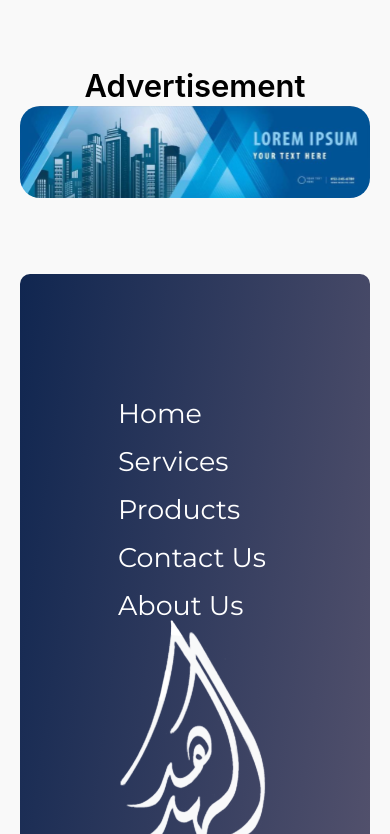
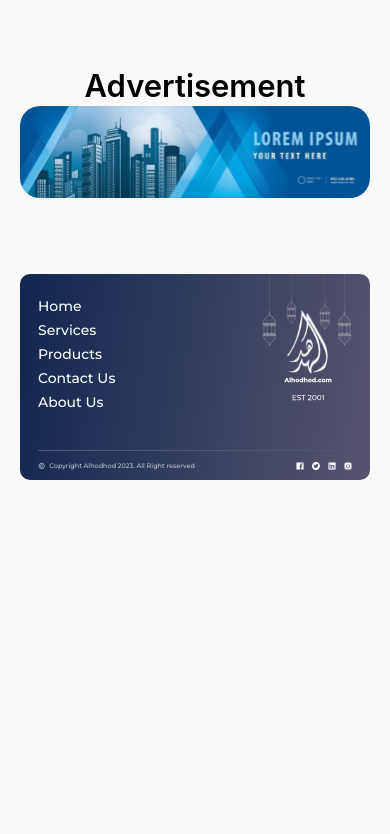
Before and after one commit to SaadBinWaheed-og/alhodhod-forked, a Next.js app: page / in a window 390 px wide. Shown: the part 3524-4358 px from the top of the page. After the commit the page ends 4024 px from the top, so only its background shows below. Built offline with nearby package versions, Linux system fonts and the light colour scheme; no server answers.

Commit message:
make footer responsive

```diff
--- a/src/app/common/components/Footer/Footer.styled.tsx
+++ b/src/app/common/components/Footer/Footer.styled.tsx
@@ -1,13 +1,19 @@
 import { styled } from "styled-components";
 import Link from "next/link";
+import Image from "next/image";
+import { Divider as UiDivider } from "antd";
 
 export const FooterWrapper = styled.div`
-  padding: 0px 20px;
+  padding: 0px 20px 20px;
 `;
 export const FooterContainer = styled.div`
   border-radius: 10px;
   background: linear-gradient(98deg, #102650 -0.23%, #54526d 94.26%);
   padding: 128px 98px 43px 98px;
+
+  @media screen and (max-width: 768px) {
+    padding: 0px 18px 8px 18px;
+  }
 `;
 
 export const UiLink = styled(Link)`
@@ -16,6 +22,13 @@ export const UiLink = styled(Link)`
   font-size: 27px;
   font-weight: 400;
   line-height: 24px;
+
+  @media screen and (max-width: 768px) {
+    font-size: 13.944px;
+    font-style: normal;
+    font-weight: 500;
+    line-height: normal;
+  }
 `;
 export const LogoContainer = styled.div`
   top: 40px;
@@ -28,6 +41,9 @@ export const WebsiteAddress = styled.div`
   font-weight: 800;
   color: white;
   text-align: center;
+  @media screen and (max-width: 768px) {
+    display: none;
+  }
 `;
 
 export const WebsiteSince = styled.div`
@@ -36,6 +52,9 @@ export const WebsiteSince = styled.div`
   font-size: 20px;
   font-weight: 500;
   text-align: center;
+  @media screen and (max-width: 768px) {
+    display: none;
+  }
 `;
 
 export const CopyRight = styled.div`
@@ -45,4 +64,56 @@ export const CopyRight = styled.div`
   font-size: 18px;
   font-weight: 500;
   line-height: 24px;
+  @media screen and (max-width: 768px) {
+    font-size: 6.49px;
+    font-style: normal;
+    font-weight: 500;
+    line-height: normal;
+  }
 `;
+
+export const UiList = styled.div`
+  display: flex;
+  flex-direction: column;
+  row-gap: 24px;
+  @media screen and (max-width: 768px) {
+    row-gap: 8px;
+    padding-top: 24px;
+  }
+`;
+
+export const DesignImageMobile = styled(Image)`
+  @media screen and (min-width: 769px) {
+    display: none;
+  }
+`;
+
+export const DesignImageDesktop = styled(Image)`
+  @media screen and (max-width: 768px) {
+    display: none;
+  }
+`;
+
+export const Divider = styled(UiDivider)`
+  margin-top: 65px;
+  @media screen and (max-width: 768px) {
+    margin-top: 40px;
+    margin-bottom: 4px;
+  }
+`;
+
+export const IconContainer = styled.div`
+  font-size: 20px;
+  color: #fff;
+  @media screen and (max-width: 768px) {
+    font-size: 8px;
+  }
+`;
+
+export const CRIcon = styled.div`
+  font-size: 20px;
+  color: #bec2cf;
+  @media screen and (max-width: 768px) {
+    font-size: 8px;
+  }
+`;
--- a/src/app/common/components/Footer/Footer.tsx
+++ b/src/app/common/components/Footer/Footer.tsx
@@ -21,35 +21,38 @@ export const Footer: React.FC = () => {
         <Styled.FooterContainer>
           <Row justify="space-between">
             <Col>
-              <Space size={24} direction="vertical">
+              <Styled.UiList>
                 <Styled.UiLink href="/">Home</Styled.UiLink>
                 <Styled.UiLink href="/services">Services</Styled.UiLink>
                 <Styled.UiLink href="/products">Products</Styled.UiLink>
                 <Styled.UiLink href="/contact">Contact Us</Styled.UiLink>
                 <Styled.UiLink href="/about">About Us</Styled.UiLink>
-              </Space>
+              </Styled.UiList>
             </Col>
             <Col>
               <Styled.LogoContainer>
-                <Image src={logo} alt="Al-hodhod logo" quality={100} />
+                <Styled.DesignImageDesktop
+                  src={logo}
+                  alt="Al-hodhod logo"
+                  quality={100}
+                />
+                <Styled.DesignImageMobile
+                  src={"/images/footerDesign.svg"}
+                  alt="Al-hodhod logo"
+                  width={90}
+                  height={130}
+                  quality={100}
+                />
                 <Styled.WebsiteAddress>Alhodhod.com</Styled.WebsiteAddress>
                 <Styled.WebsiteSince>EST 2001</Styled.WebsiteSince>
               </Styled.LogoContainer>
             </Col>
           </Row>
-          <Divider style={{ marginTop: "65px", backgroundColor: "#545D79" }} />
+          <Styled.Divider style={{ backgroundColor: "#545D79" }} />
           <Row justify="space-between">
             <Col>
               <Space size={4}>
-                <div
-                  style={{
-                    width: "16px",
-                    height: "16px",
-                    color: "#BEC2CF",
-                  }}
-                >
-                  ©
-                </div>
+                <Styled.CRIcon>©</Styled.CRIcon>
                 <Styled.CopyRight>
                   Copyright Alhodhod 2023. All Right reserved
                 </Styled.CopyRight>
@@ -57,12 +60,18 @@ export const Footer: React.FC = () => {
             </Col>
             <Col>
               <Space>
-                <FacebookFilled style={{ fontSize: "20px", color: "white" }} />
-                <TwitterCircleFilled
-                  style={{ fontSize: "20px", color: "white" }}
-                />
-                <LinkedinFilled style={{ fontSize: "20px", color: "white" }} />
-                <InstagramFilled style={{ fontSize: "20px", color: "white" }} />
+                <Styled.IconContainer>
+                  <FacebookFilled />
+                </Styled.IconContainer>
+                <Styled.IconContainer>
+                  <TwitterCircleFilled />
+                </Styled.IconContainer>
+                <Styled.IconContainer>
+                  <LinkedinFilled />
+                </Styled.IconContainer>
+                <Styled.IconContainer>
+                  <InstagramFilled />
+                </Styled.IconContainer>
               </Space>
             </Col>
           </Row>
--- a/src/app/videos/page.styled.tsx
+++ b/src/app/videos/page.styled.tsx
@@ -47,10 +47,10 @@ export const VideoWrapper = styled.div`
 `;
 
 export const Video = styled.iframe`
-  border-radius: 17.1px;
   width: 100%;
   height: 198px;
   border: none;
+  border-radius: 6.724px;
 
   ${breakpoint.md} {
     width: 432px;
@@ -58,6 +58,7 @@ export const Video = styled.iframe`
   }
 
   ${breakpoint.lg} {
+    border-radius: 17.1px;
     width: 432px;
     height: 243px;
   }
```
Also changed, not shown: public/images/footerDesign.svg (added).
